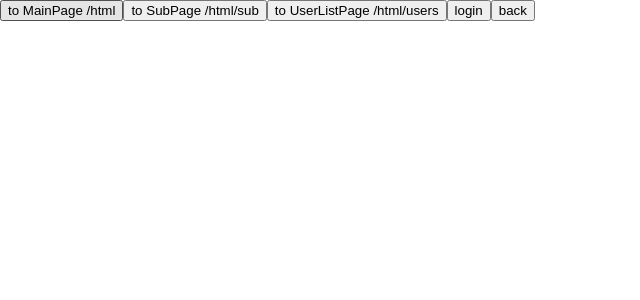
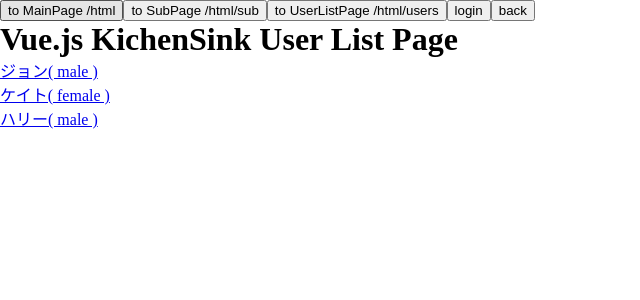
Before and after one commit to hassoubeat/vue3.js-template, a Vue app: page /html/users in a window 1280 px wide. Shown: the top 300 px of the page, without its empty margins (0-640 px from the left). Built offline with nearby package versions, Linux system fonts and the light colour scheme; the HTML template or start-up script is replaced by a standard one.

Commit message:
Add routing UserListPage

```diff
--- /dev/null
+++ b/src/js/components/UserListPage/index.vue
@@ -0,0 +1,43 @@
+<template>
+    <h1>{{h1_text}}</h1>
+    <user-item v-for="(user, index) in users" v-bind:user="user" :key="index"></user-item>
+</template>
+
+<script>
+
+import UserItem from './userItem.vue';
+
+export default {
+  created() {
+    console.log("created " + this.h1_text);
+  },
+  data(){
+    return {
+      h1_text: "Vue.js KichenSink User List Page",
+      users: [
+        {
+          id: 1,
+          name: "ジョン",
+          sex: "male"
+        },
+        {
+          id: 2,
+          name: "ケイト",
+          sex: "female"
+        },
+        {
+          id: 3,
+          name: "ハリー",
+          sex: "male"
+        },
+      ]
+    }
+  },
+  components: {
+    'user-item': UserItem,
+  },
+}
+</script>
+
+<style>
+</style>
--- /dev/null
+++ b/src/js/components/UserListPage/userItem.vue
@@ -0,0 +1,22 @@
+<template>
+    <div class="user_object">
+      <router-link :to="href">
+        {{ user.name }}( {{ user.sex }} )
+      </router-link>
+    </div>
+</template>
+
+<script>
+
+export default {
+  props: ["user"],
+  computed: {
+    href: function() {
+      return "/html/users/" + this.user.id;
+    }
+  },
+}
+</script>
+
+<style>
+</style>
--- a/src/js/router.js
+++ b/src/js/router.js
@@ -5,6 +5,7 @@ import Top from "./components/TopPage/index.vue";
 import SubView from "./components/SubPage/index.vue";
 import SubChildrenView1 from "./components/SubPage1/index.vue";
 import SubChildrenView2 from "./components/SubPage2/index.vue";
+import UserListPage from "./components/UserListPage/index.vue";
 
 const router = createRouter({
   history: createWebHistory(),
@@ -33,11 +34,11 @@ const router = createRouter({
         }
       ]
     },
-    // {
-    //   path: '/html/users/',
-    //   name: 'user_list',
-    //   component: COMPORNENTS.view_users_contents
-    // },
+    {
+      path: '/html/users/',
+      name: 'user_list',
+      component: UserListPage
+    },
     // {
     //   path: '/html/users/:id',
     //   name: 'user_detail',
```
